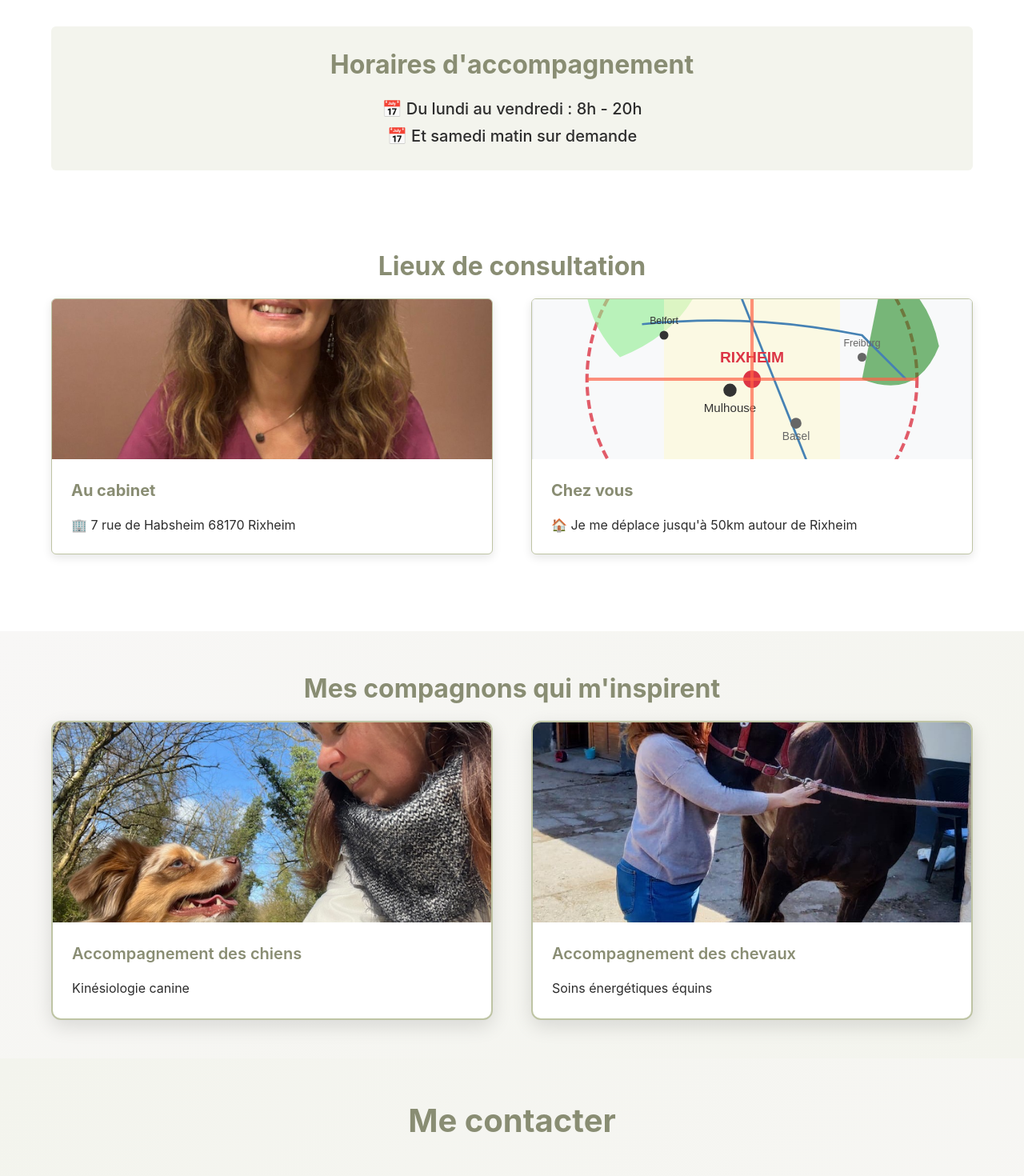
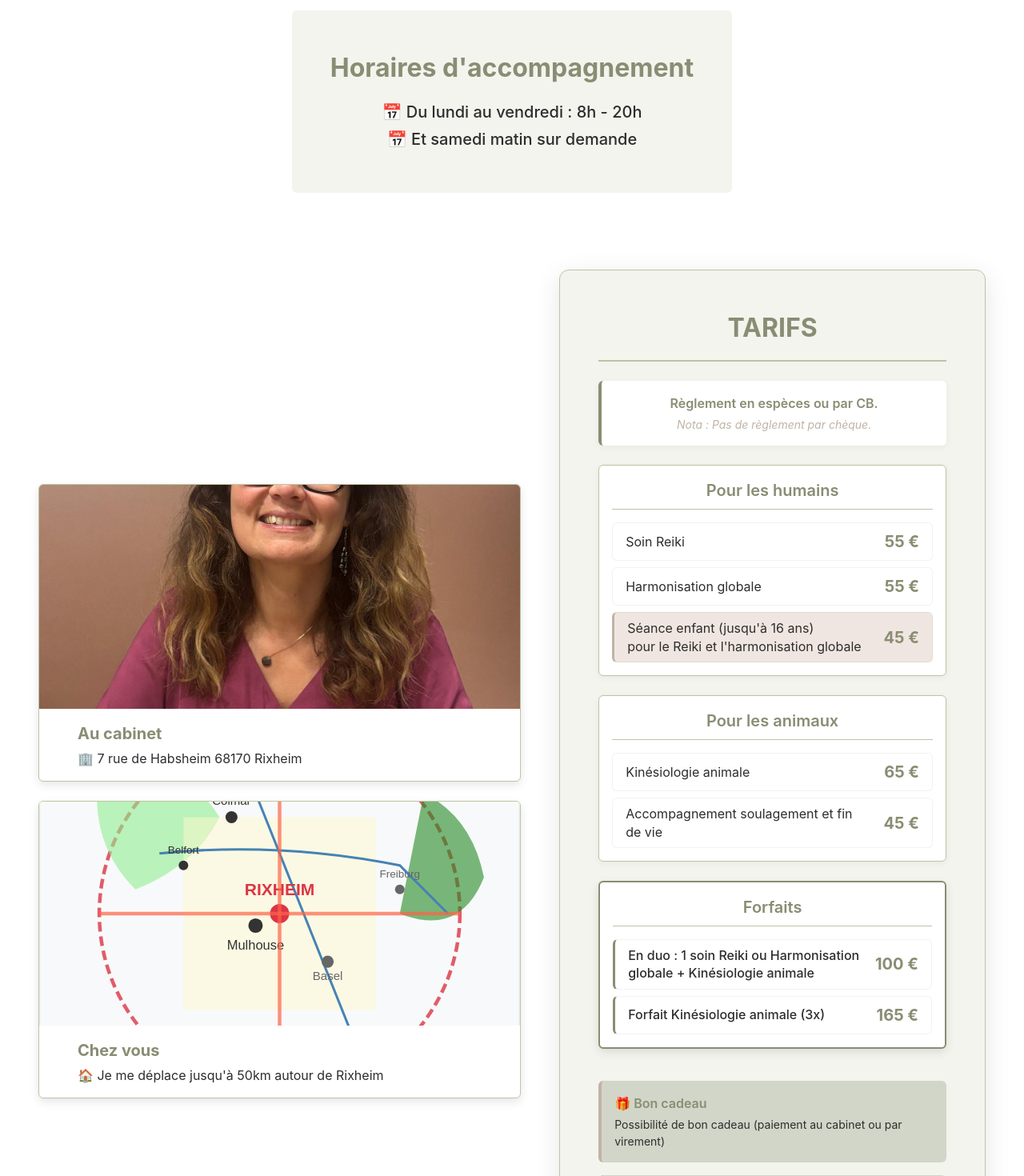
Before and after one commit to argomis/jess-front, a React (Vite) app: page / in a window 1280 px wide. Shown: the part 920-2390 px from the top of the page at 80% size. Built offline with nearby package versions, Linux system fonts and the light colour scheme.

Commit message:
ajout tarifs

```diff
--- a/src/components/Header/Header.scss
+++ b/src/components/Header/Header.scss
@@ -9,9 +9,9 @@
   z-index: 100;
 
   &__container {
-    max-width: 1200px;
+    max-width: 1400px;
     margin: 0 auto;
-    padding: 0 var(--spacing-lg);
+    padding: 0 var(--spacing-md);
     display: flex;
     align-items: center;
     justify-content: flex-start;
@@ -68,7 +68,7 @@
 
     &:hover {
       color: var(--primary);
-      border-bottom: 1px solid rgba(220, 53, 69, 0.5);
+      border-bottom: 1px solid var(--primary-light);
     }
 
     &--active {
--- /dev/null
+++ b/src/components/Tarifs/Tarifs.scss
@@ -0,0 +1,169 @@
+@use '../../styles/variables.scss' as *;
+
+.tarifs {
+  background: var(--primary-background);
+  border-radius: calc(var(--border-radius) * 2);
+  padding: var(--spacing-xl);
+  box-shadow: 0 8px 32px rgba(0, 0, 0, 0.1);
+  border: 1px solid var(--primary-light);
+
+  &__title {
+    font-size: 2rem;
+    color: var(--primary);
+    margin-bottom: var(--spacing-lg);
+    font-weight: bold;
+    text-align: center;
+    border-bottom: 2px solid var(--primary-light);
+    padding-bottom: var(--spacing-md);
+  }
+
+  &__payment {
+    background: var(--surface);
+    padding: var(--spacing-md);
+    border-radius: var(--border-radius);
+    margin-bottom: var(--spacing-lg);
+    text-align: center;
+    border-left: 4px solid var(--primary);
+    box-shadow: 0 2px 8px rgba(0, 0, 0, 0.05);
+  }
+
+  &__payment-text {
+    font-size: var(--font-size-base);
+    color: var(--primary);
+    font-weight: 600;
+    margin-bottom: var(--spacing-xs);
+  }
+
+  &__payment-note {
+    font-size: var(--font-size-sm);
+    color: var(--secondary);
+    font-style: italic;
+    margin: 0;
+  }
+
+  &__content {
+    display: flex;
+    flex-direction: column;
+    gap: var(--spacing-lg);
+  }
+
+  &__section {
+    background: var(--surface);
+    padding: var(--spacing-md);
+    border-radius: var(--border-radius);
+    border: 1px solid var(--primary-light);
+    box-shadow: 0 2px 8px rgba(0, 0, 0, 0.05);
+
+    &--packages {
+      background: var(--surface);
+      border: 2px solid var(--primary);
+      box-shadow: 0 4px 12px rgba(0, 0, 0, 0.1);
+    }
+  }
+
+  &__section-title {
+    font-size: var(--font-size-lg);
+    color: var(--primary);
+    margin-bottom: var(--spacing-md);
+    font-weight: 600;
+    text-align: center;
+    padding-bottom: var(--spacing-sm);
+    border-bottom: 1px solid var(--primary-light);
+  }
+
+  &__items {
+    display: flex;
+    flex-direction: column;
+    gap: var(--spacing-sm);
+  }
+
+  &__item {
+    display: flex;
+    justify-content: space-between;
+    align-items: center;
+    padding: var(--spacing-sm) var(--spacing-md);
+    background: var(--surface);
+    border-radius: var(--border-radius);
+    border: 1px solid rgba(0, 0, 0, 0.05);
+    transition: all 0.2s ease;
+
+    &:hover {
+      box-shadow: 0 2px 8px rgba(0, 0, 0, 0.1);
+      transform: translateX(4px);
+    }
+
+    &--child {
+      background: var(--secondary-background);
+      border-left: 3px solid var(--secondary);
+    }
+
+    &--package {
+      background: var(--surface);
+      border-left: 3px solid var(--primary);
+      font-weight: 500;
+    }
+  }
+
+  &__item-label {
+    flex: 1;
+    font-size: var(--font-size-base);
+    color: var(--on-surface);
+    line-height: 1.4;
+  }
+
+  &__item-price {
+    font-size: var(--font-size-lg);
+    color: var(--primary);
+    font-weight: bold;
+    margin-left: var(--spacing-md);
+    white-space: nowrap;
+  }
+
+  &__extras {
+    margin-top: var(--spacing-md);
+    display: flex;
+    flex-direction: column;
+    gap: var(--spacing-md);
+  }
+
+  &__extra-item {
+    background: var(--accent-cool);
+    padding: var(--spacing-md);
+    border-radius: var(--border-radius);
+    border-left: 4px solid var(--secondary);
+  }
+
+  &__extra-label {
+    font-size: var(--font-size-base);
+    color: var(--primary);
+    font-weight: 600;
+    margin-bottom: var(--spacing-xs);
+  }
+
+  &__extra-description {
+    font-size: var(--font-size-sm);
+    color: var(--on-surface);
+    margin: 0;
+    line-height: 1.5;
+  }
+
+  // Responsive
+  @media (max-width: 768px) {
+    padding: var(--spacing-lg);
+
+    &__title {
+      font-size: 1.5rem;
+    }
+
+    &__item {
+      flex-direction: column;
+      align-items: flex-start;
+      gap: var(--spacing-xs);
+    }
+
+    &__item-price {
+      margin-left: 0;
+      align-self: flex-end;
+    }
+  }
+}
--- /dev/null
+++ b/src/components/Tarifs/Tarifs.tsx
@@ -0,0 +1,73 @@
+import './Tarifs.scss'
+
+export const Tarifs = () => {
+  return (
+    <div className='tarifs'>
+      <h2 className='tarifs__title'>TARIFS</h2>
+
+      <div className='tarifs__payment'>
+        <p className='tarifs__payment-text'>Règlement en espèces ou par CB.</p>
+        <p className='tarifs__payment-note'>Nota : Pas de règlement par chèque.</p>
+      </div>
+
+      <div className='tarifs__content'>
+        <div className='tarifs__section'>
+          <h3 className='tarifs__section-title'>Pour les humains</h3>
+          <div className='tarifs__items'>
+            <div className='tarifs__item'>
+              <span className='tarifs__item-label'>Soin Reiki</span>
+              <span className='tarifs__item-price'>55 €</span>
+            </div>
+            <div className='tarifs__item'>
+              <span className='tarifs__item-label'>Harmonisation globale</span>
+              <span className='tarifs__item-price'>55 €</span>
+            </div>
+            <div className='tarifs__item tarifs__item--child'>
+              <span className='tarifs__item-label'>Séance enfant (jusqu'à 16 ans)<br/>pour le Reiki et l'harmonisation globale</span>
+              <span className='tarifs__item-price'>45 €</span>
+            </div>
+          </div>
+        </div>
+
+        <div className='tarifs__section'>
+          <h3 className='tarifs__section-title'>Pour les animaux</h3>
+          <div className='tarifs__items'>
+            <div className='tarifs__item'>
+              <span className='tarifs__item-label'>Kinésiologie animale</span>
+              <span className='tarifs__item-price'>65 €</span>
+            </div>
+            <div className='tarifs__item'>
+              <span className='tarifs__item-label'>Accompagnement soulagement et fin de vie</span>
+              <span className='tarifs__item-price'>45 €</span>
+            </div>
+          </div>
+        </div>
+
+        <div className='tarifs__section tarifs__section--packages'>
+          <h3 className='tarifs__section-title'>Forfaits</h3>
+          <div className='tarifs__items'>
+            <div className='tarifs__item tarifs__item--package'>
+              <span className='tarifs__item-label'>En duo : 1 soin Reiki ou Harmonisation globale + Kinésiologie animale</span>
+              <span className='tarifs__item-price'>100 €</span>
+            </div>
+            <div className='tarifs__item tarifs__item--package'>
+              <span className='tarifs__item-label'>Forfait Kinésiologie animale (3x)</span>
+              <span className='tarifs__item-price'>165 €</span>
+            </div>
+          </div>
+        </div>
+
+        <div className='tarifs__extras'>
+          <div className='tarifs__extra-item'>
+            <p className='tarifs__extra-label'>🎁 Bon cadeau</p>
+            <p className='tarifs__extra-description'>Possibilité de bon cadeau (paiement au cabinet ou par virement)</p>
+          </div>
+          <div className='tarifs__extra-item'>
+            <p className='tarifs__extra-label'>🚗 Déplacement</p>
+            <p className='tarifs__extra-description'>En cas de déplacement dans un périmètre supérieur à 20km autour de Rixheim (et ce jusque 50 km), forfait de 10 € additionnel</p>
+          </div>
+        </div>
+      </div>
+    </div>
+  )
+}
--- /dev/null
+++ b/src/components/Tarifs/index.ts
@@ -0,0 +1 @@
+export { Tarifs } from './Tarifs'
--- a/src/components/index.ts
+++ b/src/components/index.ts
@@ -2,3 +2,4 @@ export { Input } from './input'
 export { ImageViewer } from './ImageViewer'
 export { Header } from './Header'
 export { Footer } from './Footer'
+export { Tarifs } from './Tarifs'
--- a/src/pages/home/Home.scss
+++ b/src/pages/home/Home.scss
@@ -11,9 +11,9 @@
   background: linear-gradient(135deg, var(--primary-background) 0%, var(--surface-background) 100%);
 
   &__container {
-    max-width: 1200px;
+    max-width: calc(1400px + 2 * var(--spacing-xl));
     margin: 0 auto;
-    padding: 0 var(--spacing-lg);
+    padding: 0 var(--spacing-xl);
     display: flex;
     gap: var(--spacing-xl);
     align-items: center;
@@ -32,7 +32,7 @@
   background: var(--surface);
   border-radius: calc(var(--border-radius) * 2);
   box-shadow: 0 8px 32px rgba(0, 0, 0, 0.1);
-  border: 1px solid rgba(220, 53, 69, 0.1);
+  border: 1px solid var(--primary-light);
   position: relative;
   flex: 0 0 40%; // 80% de la moitié (about-card prend 50%)
   padding-top: 75px; // Espace pour le médaillon
@@ -137,7 +137,7 @@
   border-radius: calc(var(--border-radius) * 2);
   padding: var(--spacing-xl);
   box-shadow: 0 8px 32px rgba(0, 0, 0, 0.1);
-  border: 1px solid rgba(220, 53, 69, 0.1);
+  border: 1px solid var(--primary-light);
   flex: 1;
   max-width: 50%;
 
@@ -221,9 +221,9 @@
   background-color: var(--surface);
 
   &__container {
-    max-width: 1200px;
+    max-width: 1400px;
     margin: 0 auto;
-    padding: 0 var(--spacing-lg);
+    padding: 0 var(--spacing-md);
   }
 
   &__title {
@@ -305,30 +305,30 @@
   }
 }
 
-// Section Horaires et Lieux
-.schedule-locations {
+// Section Horaires
+.schedule {
   padding: var(--spacing-xl) 0;
   background-color: var(--surface);
 
   &__container {
-    max-width: 1200px;
-    margin: 0 auto;
-    padding: 0 var(--spacing-lg);
+    display: flex;
+    justify-content: center;
+    padding: 0 var(--spacing-xl);
   }
-}
 
-.schedule {
-  text-align: center;
-  margin-bottom: var(--spacing-xl);
-  padding: var(--spacing-lg);
-  background: var(--primary-background);
-  border-radius: var(--border-radius);
+  &__content-box {
+    padding: var(--spacing-xl);
+    text-align: center;
+    background: var(--primary-background);
+    border-radius: var(--border-radius);
+  }
 
   &__title {
     font-size: 2rem;
     color: var(--primary);
     margin-bottom: var(--spacing-md);
     font-weight: bold;
+    white-space: nowrap;
   }
 
   &__content {
@@ -337,6 +337,88 @@
       color: var(--on-surface);
       font-size: var(--font-size-lg);
       font-weight: 500;
+      white-space: nowrap;
+    }
+  }
+}
+
+// Section Tarifs et Lieux
+.tarifs-locations-section {
+  padding: var(--spacing-xl) 0;
+  background-color: var(--surface);
+
+  &__container {
+    max-width: 1400px;
+    margin: 0 auto;
+    padding: 0 var(--spacing-xl);
+    display: flex;
+    gap: var(--spacing-xl);
+    align-items: center;
+
+    @media (max-width: 968px) {
+      flex-direction: column;
+    }
+  }
+
+  &__locations {
+    flex: 1;
+    display: flex;
+    flex-direction: column;
+    gap: var(--spacing-lg);
+
+    @media (max-width: 968px) {
+      flex: 1;
+      width: 100%;
+    }
+  }
+
+  &__tarifs {
+    flex: 0 0 45%;
+
+    @media (max-width: 968px) {
+      width: 100%;
+    }
+  }
+}
+
+.location {
+  background: var(--surface);
+  border-radius: var(--border-radius);
+  overflow: hidden;
+  box-shadow: 0 4px 12px rgba(0, 0, 0, 0.1);
+  transition: transform 0.3s ease;
+  display: flex;
+  flex-direction: column;
+  border: 1px solid var(--primary-light);
+
+  &:hover {
+    transform: translateY(-5px);
+  }
+
+  &__image {
+    height: 280px;
+    overflow: hidden;
+    flex-shrink: 0;
+
+    img {
+      width: 100%;
+      height: 100%;
+      object-fit: cover;
+    }
+  }
+
+  &__info {
+    padding: var(--spacing-md) var(--spacing-xl);
+
+    h3 {
+      color: var(--primary);
+      margin-bottom: var(--spacing-xs);
+      font-size: var(--font-size-lg);
+    }
+
+    p {
+      margin: 0;
+      color: var(--on-surface);
     }
   }
 }
@@ -469,9 +551,9 @@
   background: linear-gradient(135deg, var(--surface-background) 0%, var(--primary-background) 100%);
 
   &__container {
-    max-width: 1200px;
+    max-width: 1400px;
     margin: 0 auto;
-    padding: 0 var(--spacing-lg);
+    padding: 0 var(--spacing-md);
   }
 
   &__title {
@@ -661,9 +743,9 @@
   padding: var(--spacing-lg) 0;
 
   &__container {
-    max-width: 1200px;
+    max-width: 1400px;
     margin: 0 auto;
-    padding: 0 var(--spacing-lg);
+    padding: 0 var(--spacing-md);
     text-align: center;
   }
 
--- a/src/pages/home/Home.tsx
+++ b/src/pages/home/Home.tsx
@@ -1,5 +1,5 @@
 import { useState } from 'react'
-import { ImageViewer } from '../../components/ImageViewer'
+import { ImageViewer, Tarifs } from '../../components'
 import { contactService } from '../../services'
 import type { ContactFormData } from '../../types/api'
 import './Home.scss'
@@ -131,19 +131,21 @@ export const Home = () => {
         </div>
       </section>
 
-      <section className='schedule-locations'>
-        <div className='schedule-locations__container'>
-          <div className='schedule'>
+      <section className='schedule'>
+        <div className='schedule__container'>
+          <div className='schedule__content-box'>
             <h2 className='schedule__title'>Horaires d'accompagnement</h2>
             <div className='schedule__content'>
               <p>📅 Du lundi au vendredi : 8h - 20h</p>
               <p>📅 Et samedi matin sur demande</p>
             </div>
           </div>
+        </div>
+      </section>
 
-          <div className='locations'>
-            <h2 className='locations__title'>Lieux de consultation</h2>
-            <div className='locations__grid'>
+      <section className='tarifs-locations-section'>
+        <div className='tarifs-locations-section__container'>
+          <div className='tarifs-locations-section__locations'>
             <div className='location'>
               <div className='location__image'>
                 <img
@@ -173,42 +175,9 @@ export const Home = () => {
               </div>
             </div>
           </div>
-          </div>
-        </div>
-      </section>
 
-      <section className='animals-section'>
-        <div className='animals-section__container'>
-          <h2 className='animals-section__title'>Mes compagnons qui m'inspirent</h2>
-          <div className='animals-section__grid'>
-            <div className='animal-card'>
-              <div className='animal-card__image'>
-                                <img
-                  src='/chien.jpg'
-                  alt='Chien'
-                  onClick={() => openImageViewer('/chien.jpg', 'Accompagnement des chiens')}
-                  style={{ cursor: 'pointer' }}
-                />
-              </div>
-              <div className='animal-card__content'>
-                <h3>Accompagnement des chiens</h3>
-                <p>Kinésiologie canine</p>
-              </div>
-            </div>
-            <div className='animal-card'>
-              <div className='animal-card__image'>
-                <img
-                  src='/cheval.jpg'
-                  alt='Cheval'
-                  onClick={() => openImageViewer('/cheval.jpg', 'Accompagnement des chevaux')}
-                  style={{ cursor: 'pointer' }}
-                />
-              </div>
-              <div className='animal-card__content'>
-                <h3>Accompagnement des chevaux</h3>
-                <p>Soins énergétiques équins</p>
-              </div>
-            </div>
+          <div className='tarifs-locations-section__tarifs'>
+            <Tarifs />
           </div>
         </div>
       </section>
```
Lines whose indentation alone changed are shown as unchanged.
